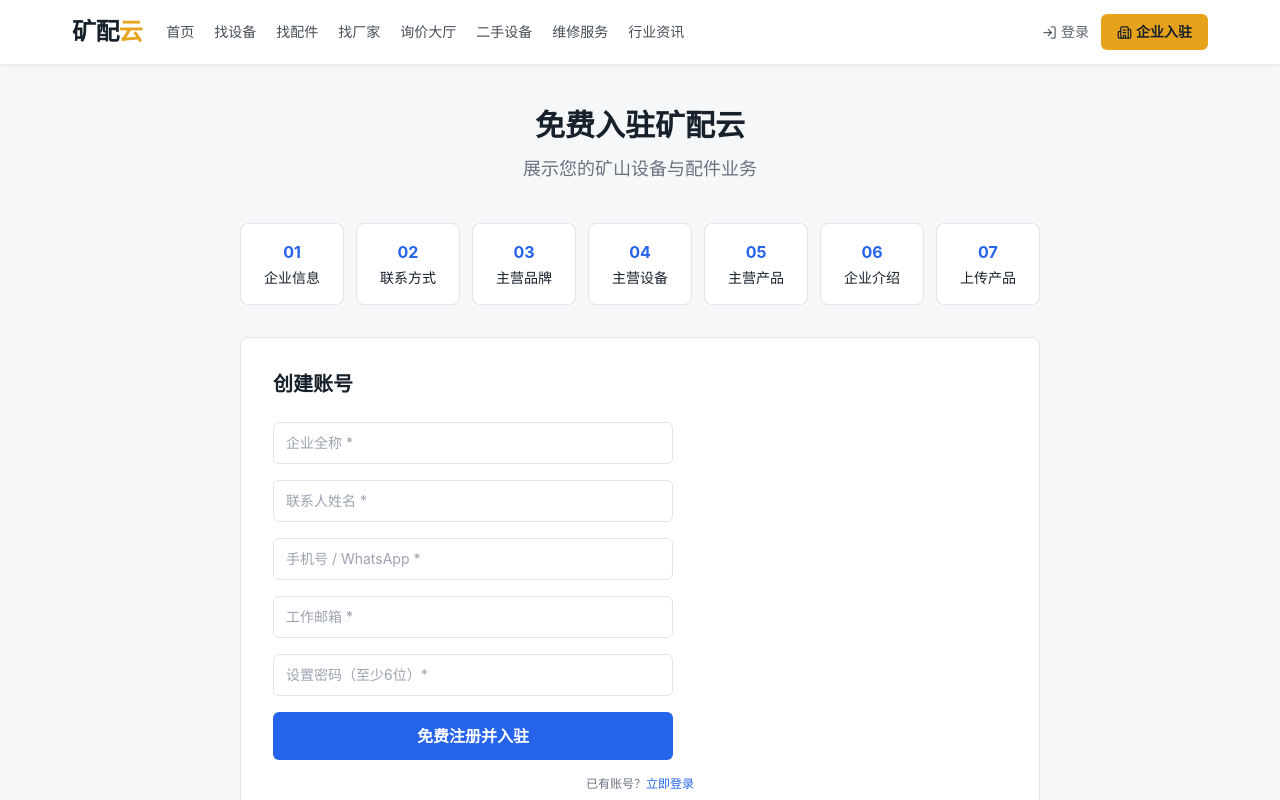
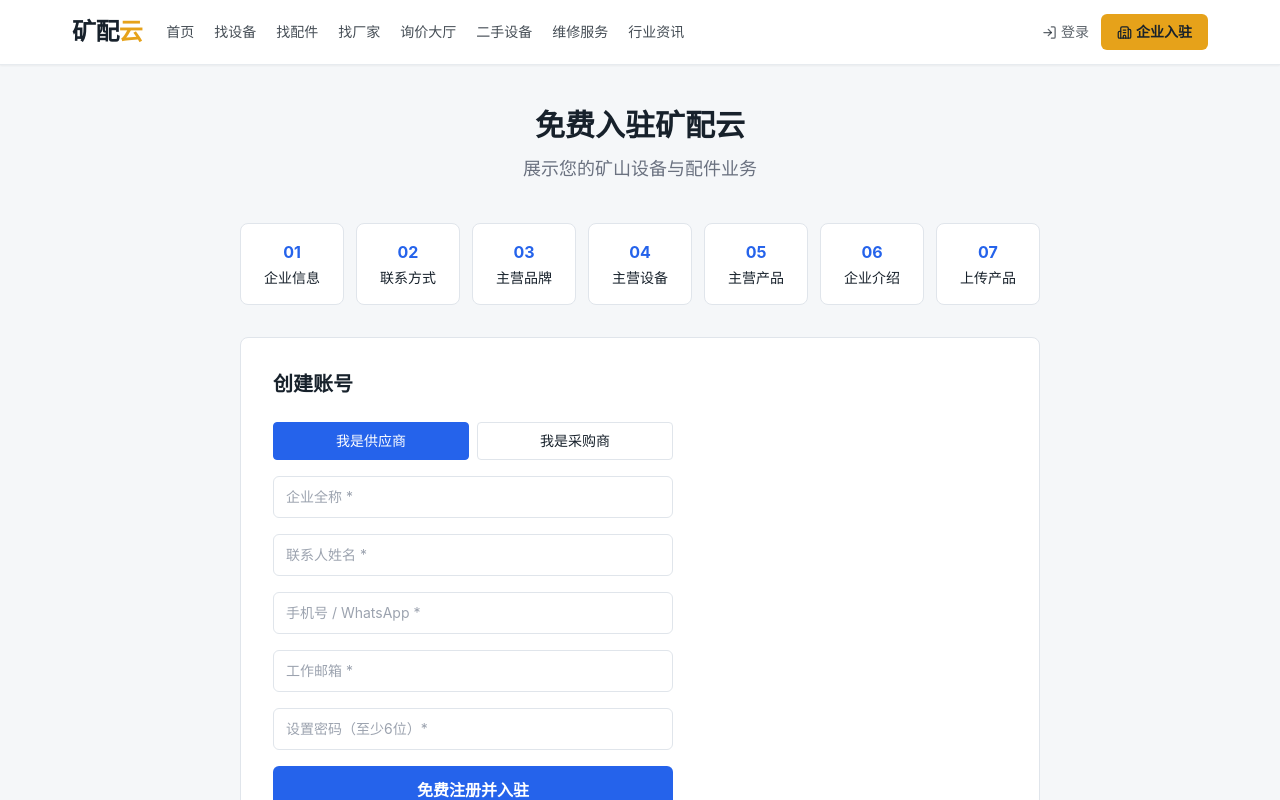
Before and after one commit to liuxfparts-bit/mining-parts-cloud, a Next.js app: page /register in a window 1280 px wide. Shown: the top 800 px of the page. Built offline with nearby package versions, Linux system fonts and the light colour scheme.

Commit message:
注册: 支持供应商/采购商, 服务端强制角色

```diff
--- a/src/app/api/register/route.ts
+++ b/src/app/api/register/route.ts
@@ -4,9 +4,12 @@ import { prisma } from "@/lib/prisma";
 
 export async function POST(req: Request) {
   try {
-    const { company, contactName, phone, email, password } = await req.json();
+    const body = await req.json();
+    const { contactName, phone, email, password } = body;
+    // 只允许 SUPPLIER 或 BUYER，忽略客户端传入的 ADMIN
+    const requestedRole: string = body.role === "BUYER" ? "BUYER" : "SUPPLIER";
 
-    if (!company || !contactName || !phone || !email || !password) {
+    if (!contactName || !phone || !email || !password) {
       return NextResponse.json({ success: false, message: "请填写完整信息" }, { status: 400 });
     }
     if (password.length < 6) {
@@ -20,7 +23,27 @@ export async function POST(req: Request) {
 
     const passwordHash = await bcrypt.hash(password, 10);
 
-    // 事务：创建用户 + 创建企业（Supplier），状态 PENDING
+    if (requestedRole === "BUYER") {
+      // 采购商：只建 User，不建 Supplier
+      await prisma.user.create({
+        data: {
+          email,
+          name: contactName,
+          phone,
+          passwordHash,
+          role: "BUYER",
+          status: "ACTIVE",
+        },
+      });
+      return NextResponse.json({ success: true, message: "注册成功，请登录" });
+    }
+
+    // 供应商：必须填企业名
+    const company = (body.company || "").trim();
+    if (!company) {
+      return NextResponse.json({ success: false, message: "供应商注册请填写企业全称" }, { status: 400 });
+    }
+
     await prisma.$transaction(async (tx) => {
       const user = await tx.user.create({
         data: {
@@ -30,7 +53,7 @@ export async function POST(req: Request) {
           role: "SUPPLIER",
           company,
           phone,
-          status: "ACTIVE",
+          status: "PENDING",
         },
       });
 
@@ -47,7 +70,6 @@ export async function POST(req: Request) {
         },
       });
 
-      // 显式回填 user.supplierId
       await tx.user.update({
         where: { id: user.id },
         data: { supplierId: supplier.id },
--- a/src/app/register/page.tsx
+++ b/src/app/register/page.tsx
@@ -8,6 +8,7 @@ export default function RegisterPage() {
   const [loading, setLoading] = useState(false);
   const [error, setError] = useState("");
   const [success, setSuccess] = useState(false);
+  const [accountType, setAccountType] = useState<"SUPPLIER" | "BUYER">("SUPPLIER");
 
   async function handleSubmit(e: React.FormEvent<HTMLFormElement>) {
     e.preventDefault();
@@ -21,9 +22,10 @@ export default function RegisterPage() {
     const phone = (data.get("phone") as string)?.trim();
     const email = (data.get("email") as string)?.trim();
     const password = data.get("password") as string;
+    const role: "SUPPLIER" | "BUYER" = accountType;
 
     // 前端校验
-    if (!company) return setError("请填写企业全称"), setLoading(false);
+    if (role === "SUPPLIER" && !company) return setError("供应商注册请填写企业全称"), setLoading(false);
     if (!contactName) return setError("请填写联系人姓名"), setLoading(false);
     if (!phone) return setError("请填写手机号/WhatsApp"), setLoading(false);
     if (!email || !/^[^\s@]+@[^\s@]+\.[^\s@]+$/.test(email)) return setError("请填写正确的邮箱"), setLoading(false);
@@ -33,7 +35,7 @@ export default function RegisterPage() {
       const res = await fetch("/api/register", {
         method: "POST",
         headers: { "Content-Type": "application/json" },
-        body: JSON.stringify({ company, contactName, phone, email, password }),
+        body: JSON.stringify({ company, contactName, phone, email, password, role }),
       });
       const json = await res.json();
       if (!res.ok || !json.success) {
@@ -84,7 +86,19 @@ export default function RegisterPage() {
           )}
 
           <form onSubmit={handleSubmit} className="space-y-4 max-w-[400px]">
-            <input name="company" className="w-full border rounded-md px-3 py-2.5 text-sm" placeholder="企业全称 *" required />
+            <div className="grid grid-cols-2 gap-2">
+              <button type="button" onClick={() => setAccountType("SUPPLIER")}
+                className={`py-2 rounded border text-sm ${accountType === "SUPPLIER" ? "bg-blue-600 text-white border-blue-600" : "bg-white"}`}>
+                我是供应商
+              </button>
+              <button type="button" onClick={() => setAccountType("BUYER")}
+                className={`py-2 rounded border text-sm ${accountType === "BUYER" ? "bg-blue-600 text-white border-blue-600" : "bg-white"}`}>
+                我是采购商
+              </button>
+            </div>
+            {accountType === "SUPPLIER" && (
+              <input name="company" className="w-full border rounded-md px-3 py-2.5 text-sm" placeholder="企业全称 *" required />
+            )}
             <input name="contactName" className="w-full border rounded-md px-3 py-2.5 text-sm" placeholder="联系人姓名 *" required />
             <input name="phone" className="w-full border rounded-md px-3 py-2.5 text-sm" placeholder="手机号 / WhatsApp *" required />
             <input name="email" type="email" className="w-full border rounded-md px-3 py-2.5 text-sm" placeholder="工作邮箱 *" required />
```
